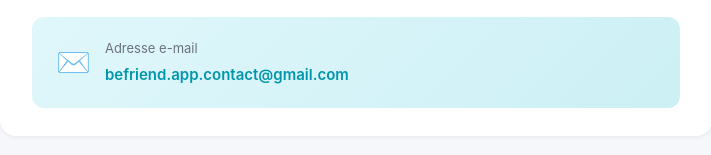
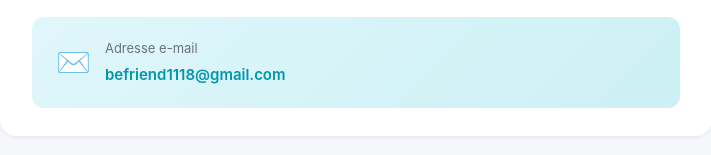
Before and after one commit to BeFriendMobile/befriend-legal, a plain HTML site: page index.html in a window 1280 px wide. Shown: the part 3301-3456 px from the top of the page, without its empty margins (284-995 px from the left). Drawn offline with Linux system fonts and the light colour scheme.

Commit message:
Update index.html

```diff
--- a/index.html
+++ b/index.html
@@ -344,7 +344,7 @@
       <span class="icon">✉️</span>
       <div>
         <div style="font-size:13px;color:#6b7280;margin-bottom:2px;">Adresse e-mail</div>
-        <a href="mailto:befriend.app.contact@gmail.com">befriend.app.contact@gmail.com</a>
+        <a href="mailto:befriend.app.contact@gmail.com">befriend1118@gmail.com</a>
       </div>
     </div>
   </div>
```
